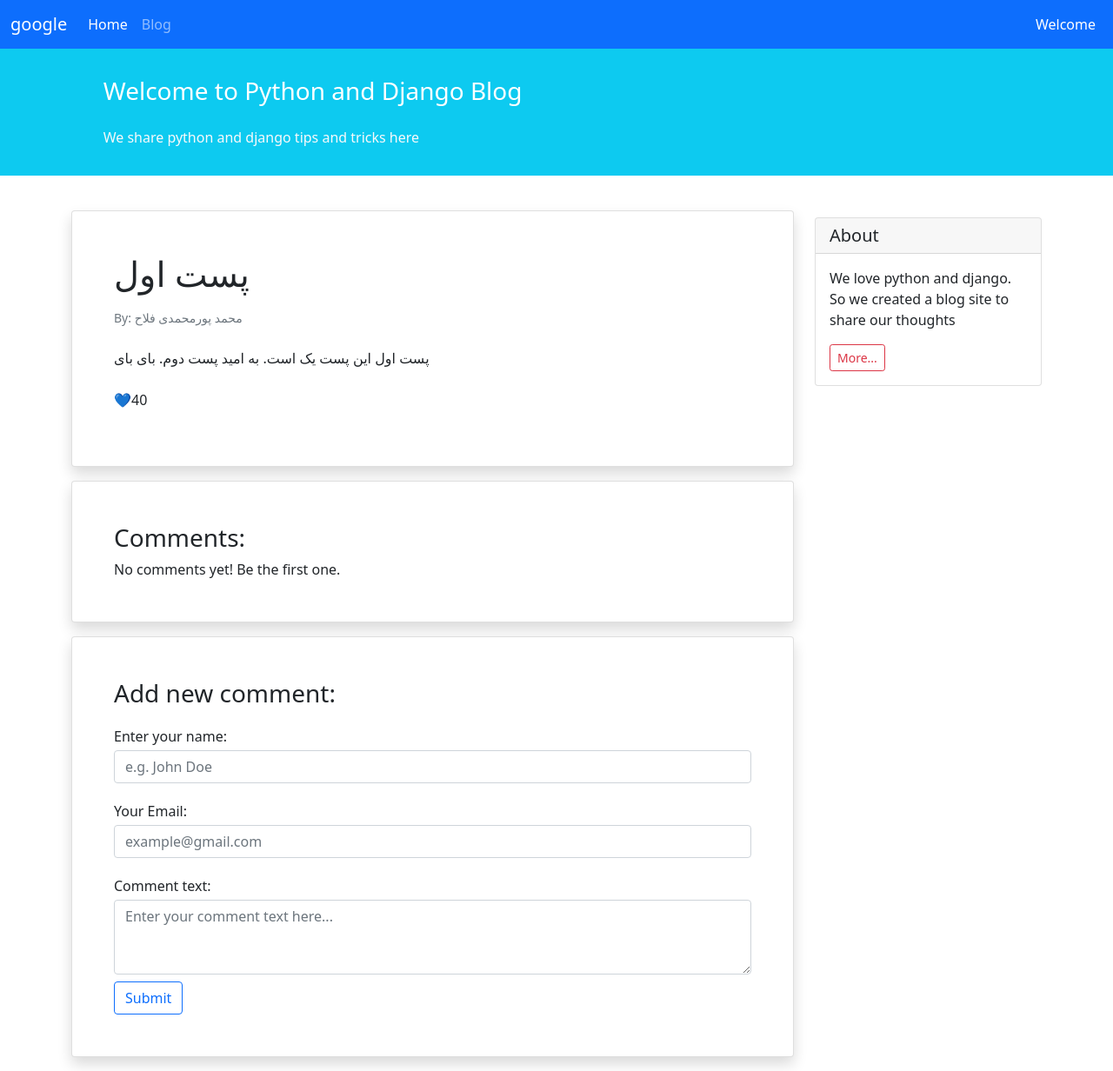
After one commit to mohammadpmf/django, a Django app: page /detail/4/ in a window 1280 px wide. The commit adds this page. Shown: the whole page at 87% size. Run offline with Django 5.2, Linux system fonts and the light colour scheme; data comes from the database, SQL or seed files in the repository.

Commit message:
Add Post Detail and 404.html
404.html won't work untill change DEBUG=False in
settings.py and fill ALLOWED_HOSTS.

```diff
--- /dev/null
+++ b/Hajihosseini/Weblog/blog/templates/blog/post_detail.html
@@ -0,0 +1,38 @@
+{% extends "_base.html" %}
+
+{% block title %}
+Detail of post {{ post.title }}
+{% endblock title %}
+
+{% block content %}
+<div class="card shadow my-3 p-5">
+    <h1>{{ post.title }}</h1>
+    <p class="small text-muted mt-2">By: {{ post.author.first_name }} {{ post.author.last_name }} </p>
+    <p class="mt-2">{{ post.text }}</p>
+    <p class="mt-2">💙{{ post.likes }}</p>
+</div>
+
+<div class="card shadow my-3 p-5">
+    <h3>Comments:</h3>
+        No comments yet! Be the first one.
+</div>
+
+<div class="card shadow my-3 p-5">
+    <h3>Add new comment:</h3>
+    <form method="POST">
+        <div class="form-group py-2">
+            <label class="py-1" for="author_name">Enter your name:</label>
+            <input type="text" class="form-control" placeholder="e.g. John Doe" name="author_name">
+        </div>
+        <div class="form-group py-2">
+            <label class="py-1" for="email">Your Email:</label>
+            <input type="email" class="form-control" placeholder="example@gmail.com" name="email">
+        </div>
+        <div class="form-group py-2">
+            <label class="py-1" for="comment_text">Comment text:</label>
+            <textarea class="form-control" name="text" rows="3" placeholder="Enter your comment text here..."></textarea>
+        </div>
+        <button type="submit" class="btn btn-outline-primary">Submit</button>
+    </form>
+</div>
+{% endblock content %}
--- a/Hajihosseini/Weblog/blog/templates/blog/posts_list.html
+++ b/Hajihosseini/Weblog/blog/templates/blog/posts_list.html
@@ -11,7 +11,7 @@
         <h4 class="card-title">{{ post.title }}</h4>
         <p class="card-text py-3">{{ post.text }}</p>
         <p class="card-subtitle mb-2 text-muted small">last edited: {{ post.datetime_modified }}</p>
-        <div class="btn btn-sm btn-outline-success p-2 mt-2">Read More</div>
+        <a href="{% url 'post_detail' post.pk %}" class="btn btn-sm btn-outline-success p-2 mt-2">Read More</a>
     </div>
 </div>
     <p></p>
--- a/Hajihosseini/Weblog/blog/urls.py
+++ b/Hajihosseini/Weblog/blog/urls.py
@@ -4,4 +4,5 @@
 
 urlpatterns = [
     path('', views.post_list_view, name='posts_list'),
+    path('detail/<int:pk>/', views.post_detail_view, name='post_detail'),
 ]
--- a/Hajihosseini/Weblog/blog/views.py
+++ b/Hajihosseini/Weblog/blog/views.py
@@ -1,4 +1,5 @@
 from django.shortcuts import render
+from django.shortcuts import get_object_or_404
 from .models import BlogPost
 
 
@@ -8,3 +9,11 @@
         'posts': posts,
     }
     return render(request, 'blog/posts_list.html', context=context)
+
+
+def post_detail_view(request, pk):
+    post = get_object_or_404(BlogPost, pk=pk)
+    context = {
+        'post': post,
+    }
+    return render(request, 'blog/post_detail.html', context=context)
--- /dev/null
+++ b/Hajihosseini/Weblog/templates/404.html
@@ -0,0 +1,6 @@
+{% extends "_base.html" %}
+
+{% block title %}My 404 :|{% endblock title %}
+{% block content %}
+<h1 class="m-5 p-5 bg-warning" style="text-align: center" >(: Page Not Found :)</h1>
+{% endblock content %}
```
